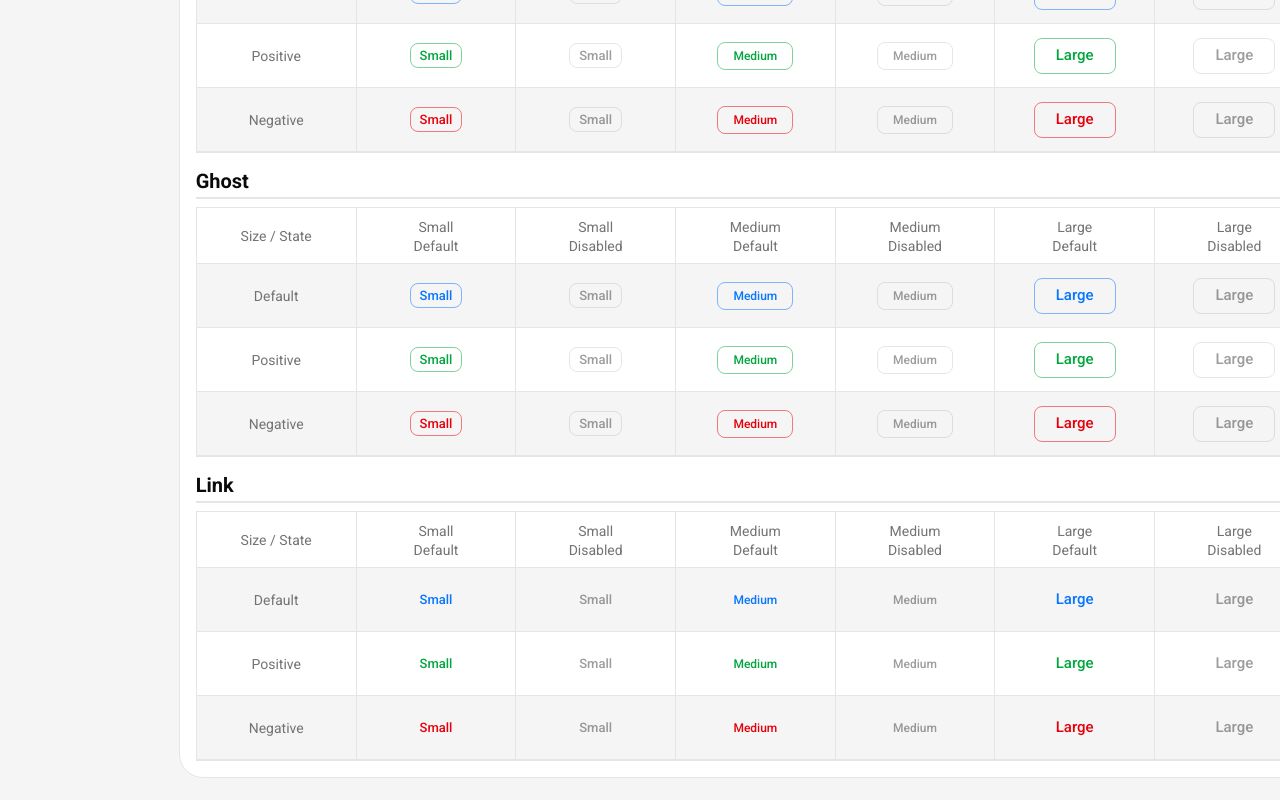
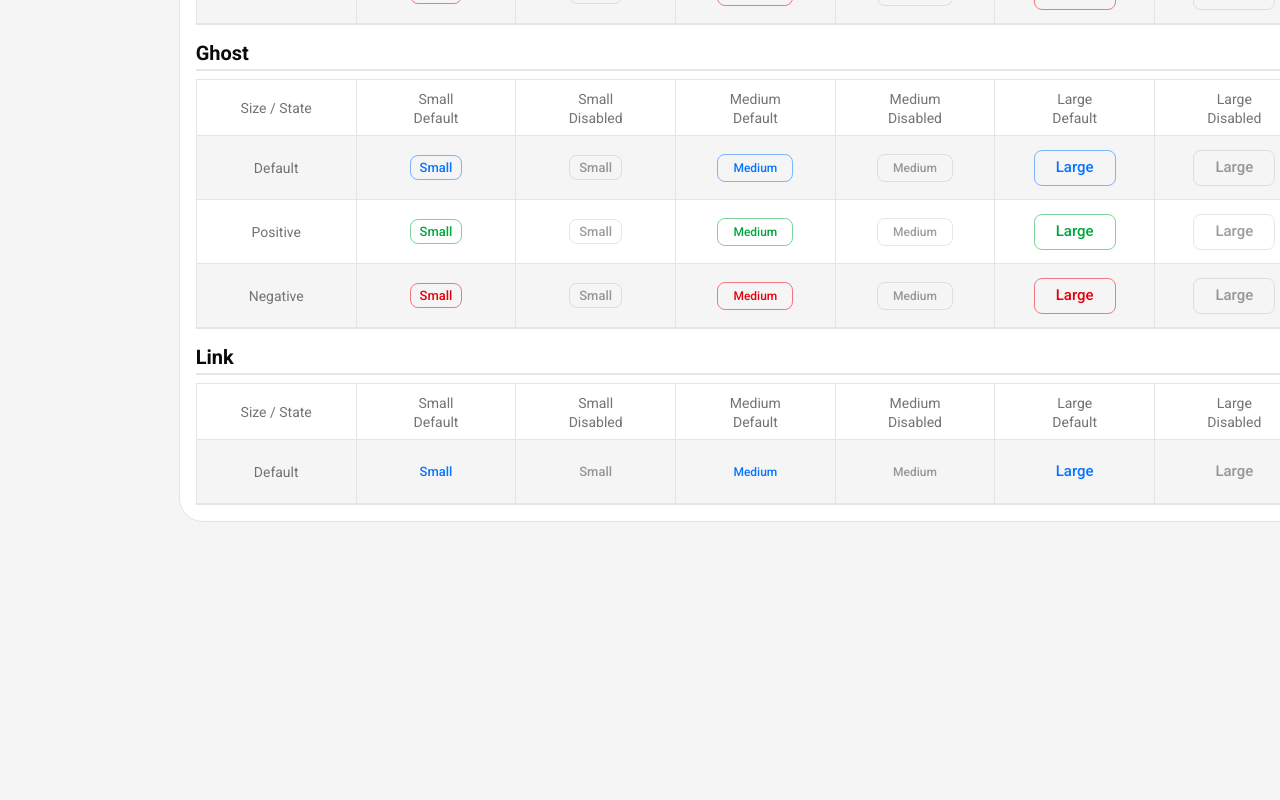
Before and after one commit to a169n/mui-custom-theme, a React (Vite) app: page /buttons in a window 1280 px wide. Shown: the part 1160-1960 px from the top of the page. After the commit the page ends 1706 px from the top, so only its background shows below. Built offline with nearby package versions, Linux system fonts and the light colour scheme.

Commit message:
Adjust button tones and tokens

```diff
--- a/src/components/Button.tsx
+++ b/src/components/Button.tsx
@@ -162,6 +162,11 @@ const getVariantSx = (
 ) => {
   const borderRadius = `${theme.tokens?.radius?.md || 8}px`;
   const isInactive = disabled || loading;
+  const paletteMode = theme?.palette?.mode ?? 'light';
+  const modeTokens = theme?.tokens?.modes?.[paletteMode];
+  const secondaryBackground = modeTokens?.bg?.muted ?? colors.subtleBg;
+  const secondaryText = modeTokens?.text?.default ?? colors.subtleText;
+  const linkColor = modeTokens?.text?.link ?? colors.plainText;
 
   switch (variant) {
     case 'primary': {
@@ -185,12 +190,12 @@ const getVariantSx = (
         borderRadius,
         transition: 'opacity 0.3s',
         boxShadow: 'none',
-        background: colors.subtleBg,
-        color: colors.subtleText,
+        background: secondaryBackground,
+        color: secondaryText,
         border: 'none',
         opacity: isInactive ? 0.5 : 1,
         '&:hover': {
-          background: colors.subtleBg,
+          background: secondaryBackground,
           opacity: 0.8,
           boxShadow: 'none',
         },
@@ -235,7 +240,7 @@ const getVariantSx = (
         transition: 'opacity 0.3s',
         boxShadow: 'none',
         background: 'none',
-        color: colors.plainText,
+        color: linkColor,
         border: 'none',
         textDecoration: 'underline',
         padding: 0,
@@ -284,11 +289,17 @@ export const Button = React.forwardRef<HTMLButtonElement, ButtonProps>((props, r
   const theme = useTheme();
   const inactive = disabled || loading;
   const sizeStyle = sizePadding(theme, size);
-  const toneColors = getToneColors(theme, tone);
+  const normalizedTone: ButtonTone =
+    variant === 'secondary' || variant === 'link' ? 'default' : tone;
+  const toneColors = getToneColors(theme, normalizedTone);
   const variantSx = getVariantSx(theme, variant, toneColors, disabled, loading);
 
   const muiColor: MUIButtonProps['color'] =
-    tone === 'positive' ? 'success' : tone === 'negative' ? 'error' : 'primary';
+    normalizedTone === 'positive'
+      ? 'success'
+      : normalizedTone === 'negative'
+        ? 'error'
+        : 'primary';
 
   // Map to MUI's internal variant for ripple/animation, but not style
   const mapMUIVariant =
--- a/src/pages/components/ButtonsPage.tsx
+++ b/src/pages/components/ButtonsPage.tsx
@@ -15,6 +15,13 @@ const buttonsUsage = createUsageSnippet([
 const variants: ButtonVariant[] = ['primary', 'secondary', 'outline', 'ghost', 'link'];
 const sizes: ButtonSize[] = ['small', 'medium', 'large'];
 const tones: ButtonTone[] = ['default', 'positive', 'negative'];
+const variantToneMap: Record<ButtonVariant, ButtonTone[]> = {
+  primary: tones,
+  secondary: ['default'],
+  outline: tones,
+  ghost: tones,
+  link: ['default'],
+};
 
 type ButtonShowcaseState = 'default' | 'disabled';
 
@@ -135,7 +142,7 @@ export const ButtonsPage = () => {
               </Box>
 
               {/* Body Rows: one per tone */}
-              {tones.map((tone, rowIdx) => (
+              {variantToneMap[variant].map((tone, rowIdx) => (
                 <Box
                   key={`${variant}-${tone}`}
                   sx={{
```
